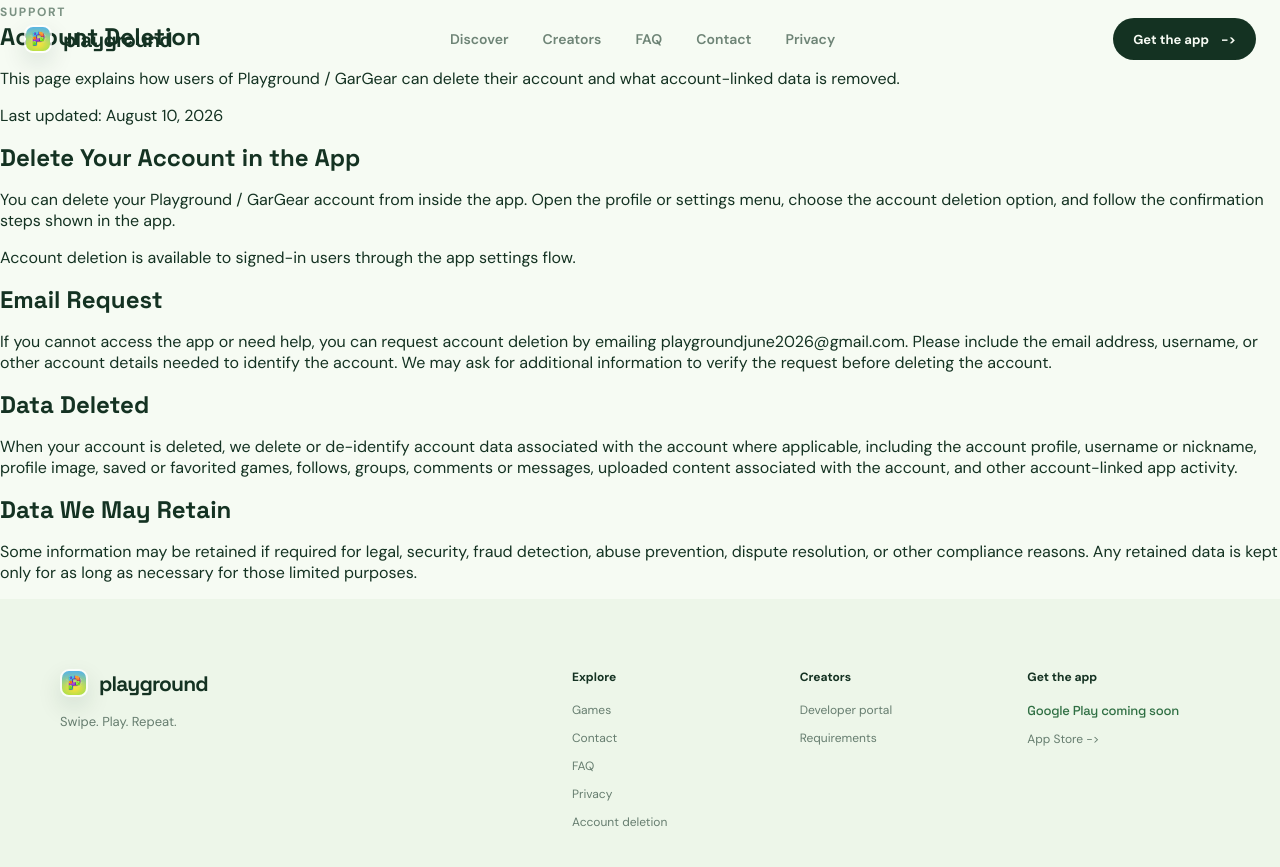
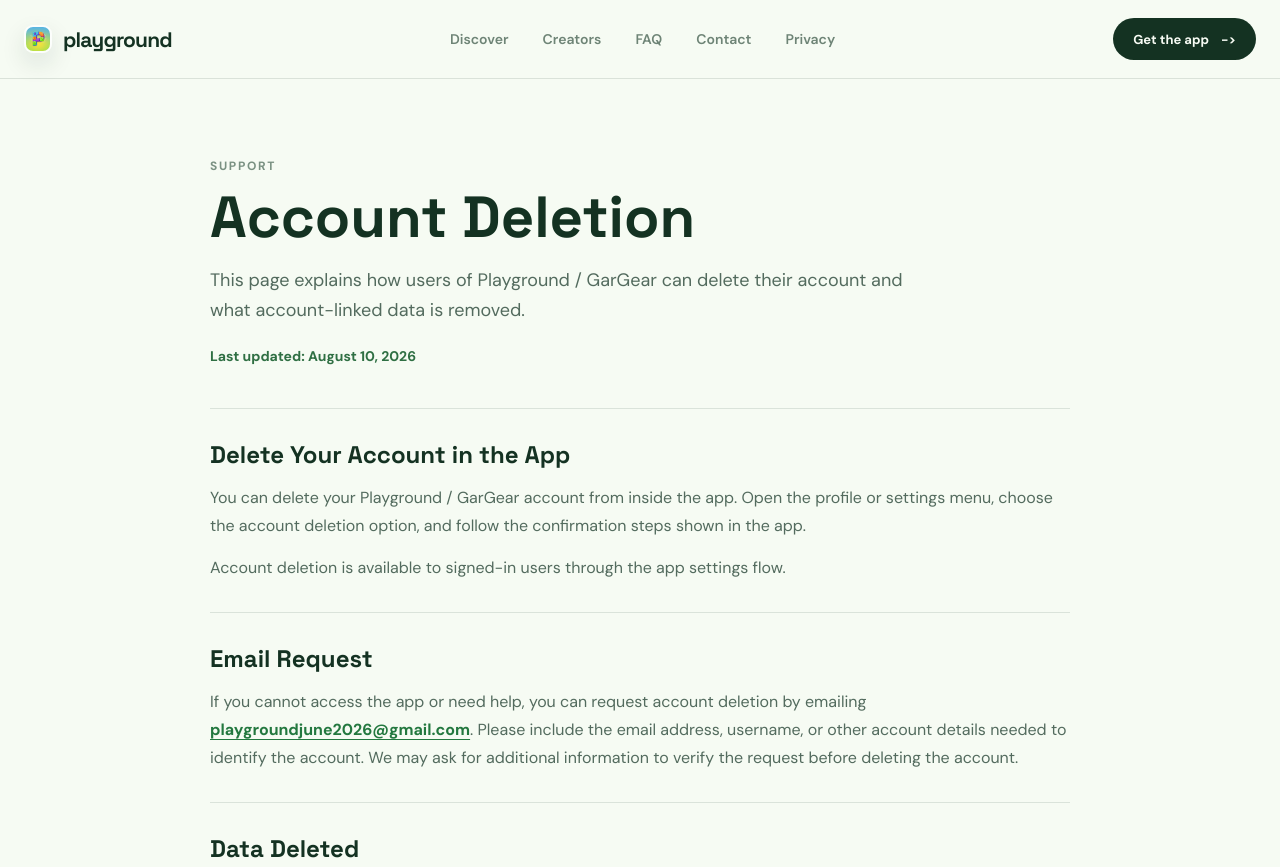
Before and after one commit to RoiGerber/PlaygroundSite, a website: page account-deletion.html in a window 1280 px wide. Shown: the top 867 px of the page. Drawn offline with Linux system fonts and the light colour scheme.

Commit message:
Style account deletion page

```diff
--- a/styles.css
+++ b/styles.css
@@ -81,6 +81,12 @@ button {
   backdrop-filter: blur(18px);
 }
 
+.site-header-solid {
+  border-color: var(--line);
+  background: rgba(246, 251, 243, 0.94);
+  backdrop-filter: blur(18px);
+}
+
 .nav-shell {
   display: flex;
   align-items: center;
@@ -142,6 +148,11 @@ button {
 }
 
 .desktop-nav a:hover {
+  color: var(--text);
+}
+
+.desktop-nav a[aria-current="page"],
+.mobile-menu a[aria-current="page"] {
   color: var(--text);
 }
 
@@ -2365,6 +2376,87 @@ h3 {
   font-size: 11px;
 }
 
+.legal-page {
+  background: var(--bg);
+}
+
+.legal-main {
+  padding-top: 96px;
+}
+
+.legal-hero {
+  width: min(860px, calc(100% - 48px));
+  margin: 0 auto;
+  padding: 58px 0 32px;
+}
+
+.legal-hero h1 {
+  max-width: 720px;
+  margin: 12px 0 18px;
+  font-family: var(--heading);
+  font-size: clamp(38px, 5vw, 58px);
+  line-height: 1.05;
+  letter-spacing: 0;
+}
+
+.legal-hero p {
+  max-width: 720px;
+  margin: 0;
+  color: #536b5e;
+  font-size: 18px;
+  line-height: 1.65;
+}
+
+.legal-hero .legal-updated {
+  margin-top: 20px;
+  color: #2f6f43;
+  font-size: 14px;
+  font-weight: 700;
+}
+
+.legal-content {
+  display: grid;
+  gap: 0;
+  width: min(860px, calc(100% - 48px));
+  margin: 0 auto;
+  padding: 8px 0 96px;
+}
+
+.legal-content article {
+  border-top: 1px solid var(--line);
+  padding: 30px 0;
+}
+
+.legal-content article:last-child {
+  border-bottom: 1px solid var(--line);
+}
+
+.legal-content h2 {
+  margin: 0 0 14px;
+  font-family: var(--heading);
+  font-size: 24px;
+  letter-spacing: 0;
+}
+
+.legal-content p {
+  margin: 0;
+  color: #536b5e;
+  font-size: 16px;
+  line-height: 1.75;
+}
+
+.legal-content p + p {
+  margin-top: 14px;
+}
+
+.legal-content a {
+  color: #23783f;
+  font-weight: 700;
+  text-decoration: underline;
+  text-decoration-thickness: 1px;
+  text-underline-offset: 4px;
+}
+
 .reveal {
   opacity: 0;
   transform: translateY(25px);
```
